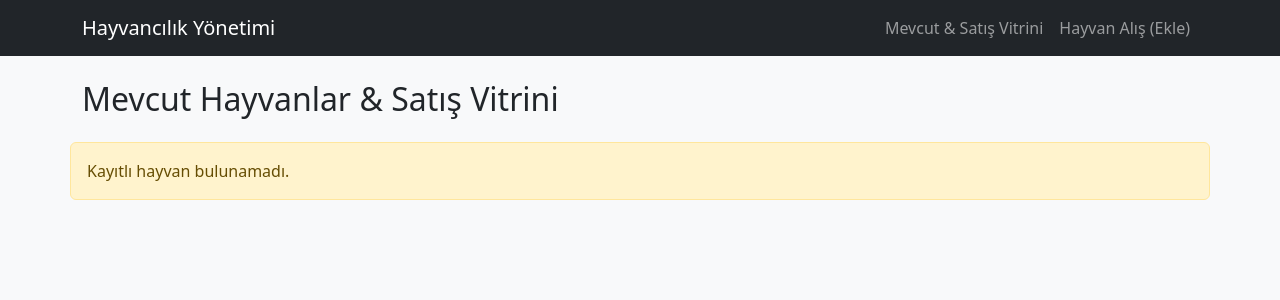
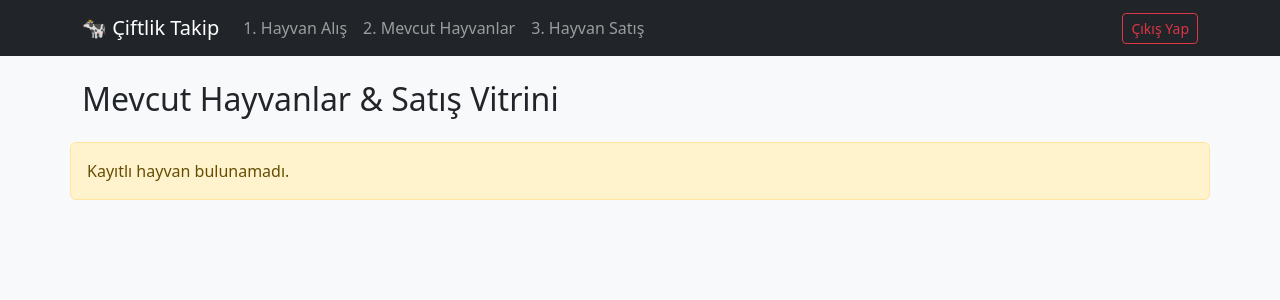
Before and after one commit to Dev1Zfr/PROJE_KLASORU, a Flask app: page / in a window 1280 px wide. Shown: the top 300 px of the page. Run offline with Flask 3, Linux system fonts and the light colour scheme; a user stored in the database is signed in.

Commit message:
Update layout.html with new navbar and title

```diff
--- a/templates/layout.html
+++ b/templates/layout.html
@@ -9,10 +9,14 @@
 <body class="bg-light">
     <nav class="navbar navbar-expand-lg navbar-dark bg-dark mb-4">
         <div class="container">
-            <a class="navbar-brand" href="/">Hayvancılık Yönetimi</a>
+            <a class="navbar-brand" href="/">🐄 Çiftlik Takip</a>
             <div class="navbar-nav">
-                <a class="nav-link" href="/">Mevcut & Satış Vitrini</a>
-                <a class="nav-link" href="/ekle">Hayvan Alış (Ekle)</a>
+                <a class="nav-link" href="/ekle">1. Hayvan Alış</a>
+                <a class="nav-link" href="/">2. Mevcut Hayvanlar</a>
+                <a class="nav-link" href="/satilanlar">3. Hayvan Satış</a>
+            </div>
+            <div class="navbar-nav ms-auto">
+                <a class="btn btn-outline-danger btn-sm" href="/logout">Çıkış Yap</a>
             </div>
         </div>
     </nav>
```
